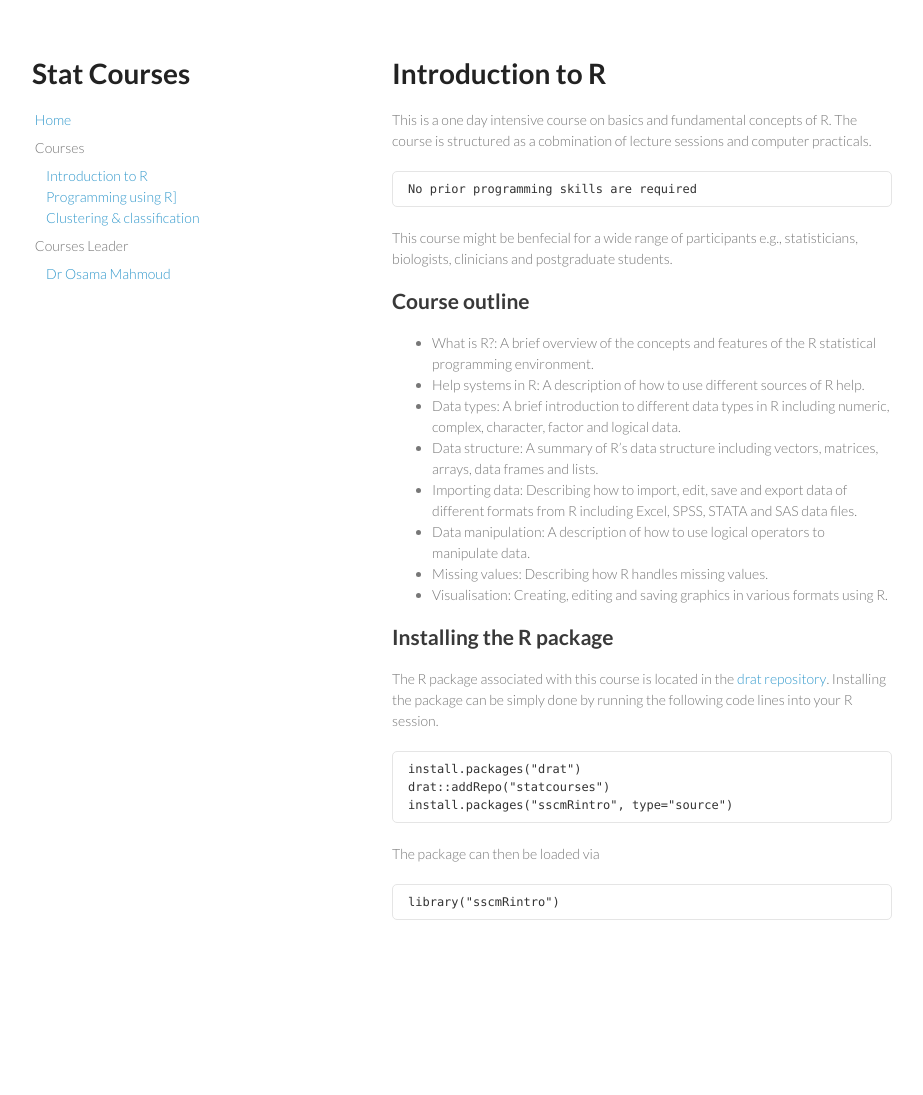
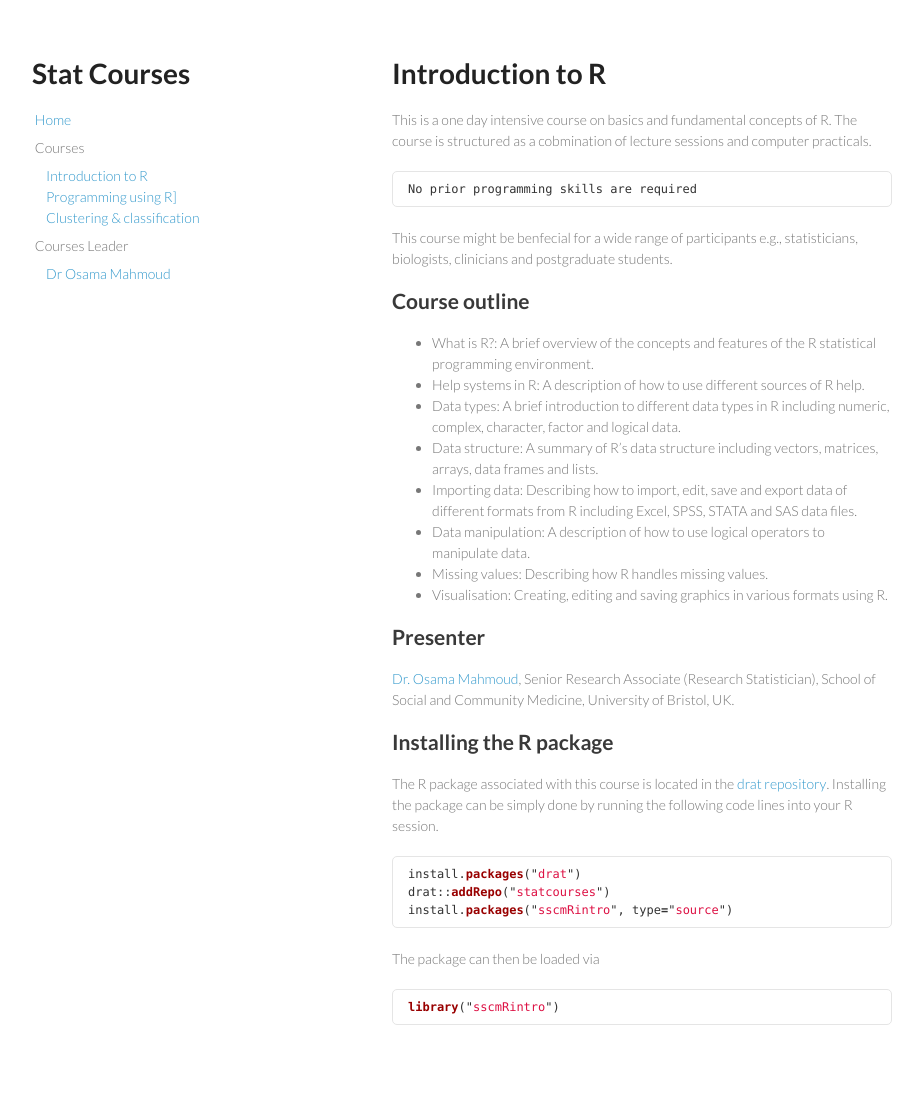
Before and after one commit to statcourses/statcourses.github.io, a Jekyll site: the page built from sscmIntro-to-R/index.md, in a window 1280 px wide. Shown: the whole page, without its empty margins (178-1101 px from the left). Built offline with Jekyll 4.4.1, drawn with Linux system fonts in a browser that asks for light colours; before the commit the page ends 990 px from its top, so only the background shows below that.

Commit message:
presenter added

````diff
--- a/sscmIntro-to-R/index.md
+++ b/sscmIntro-to-R/index.md
@@ -21,20 +21,23 @@ This course might be benfecial for a wide range of participants e.g., statistici
  * Missing values: Describing how R handles missing values.
  * Visualisation: Creating, editing and saving graphics in various formats using R.
 
+## Presenter
+[Dr. Osama Mahmoud](http://www.osmahmoud.com), Senior Research Associate (Research Statistician), School of Social and Community Medicine, University of Bristol, UK.
+
 ## Installing the R package
-
 The R package associated with this course is located in the
 [drat repository](https://github.com/statcourses/drat). Installing the package can be simply done by running the following code lines into your R session.
 
-~~~
+```javascript
 install.packages("drat")
 drat::addRepo("statcourses")
 install.packages("sscmRintro", type="source")
-~~~
-
+```
 The package can then be loaded via
 
-    library("sscmRintro")
+```javascript
+library("sscmRintro")
+```
 
 <!--
 ## Vignettes
````
